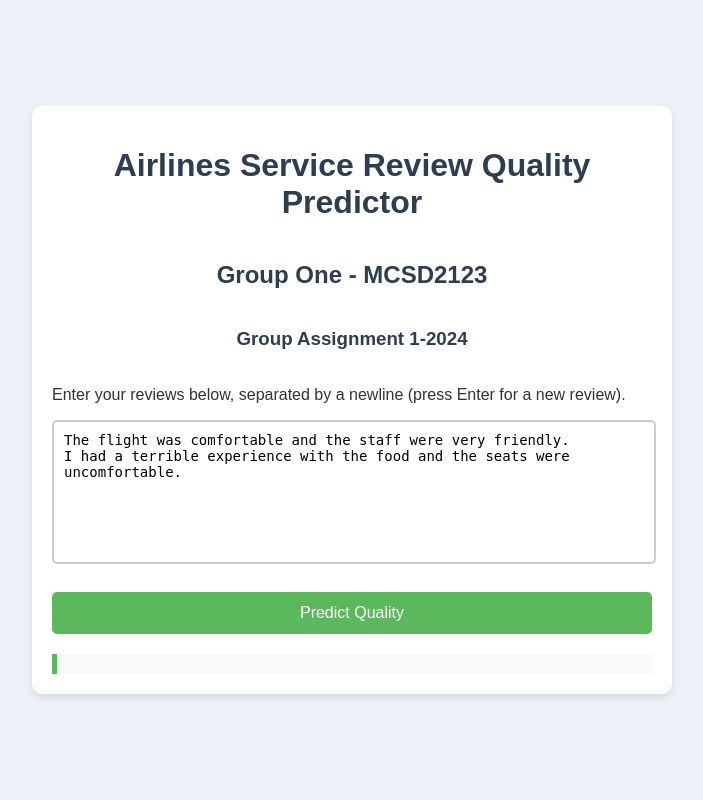
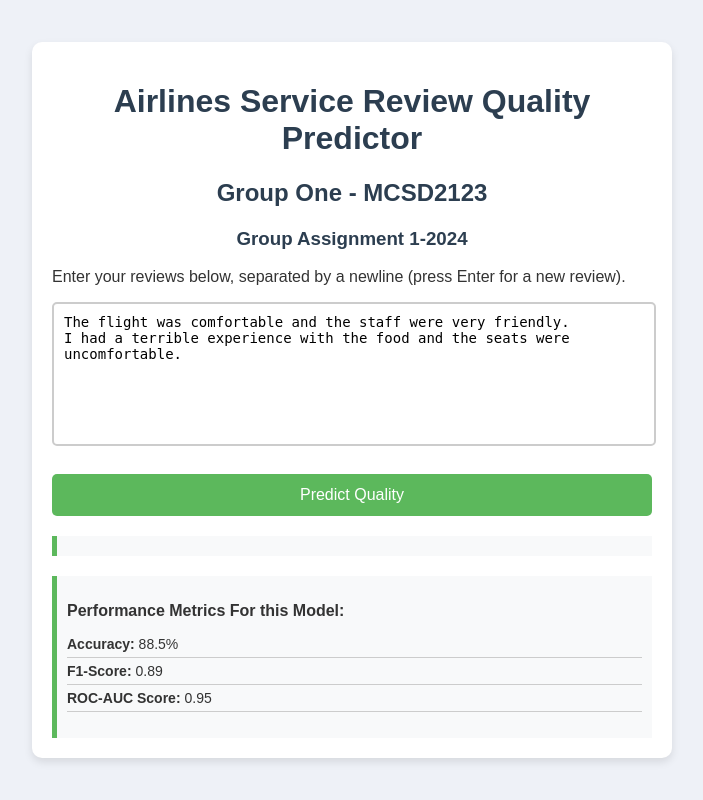
Before and after one commit to aksamlwanga/datasets, a Flask app: page / in a window 1280 px wide. Shown: the whole page, without its empty margins (288-991 px from the left). Run offline with Flask 3, Linux system fonts and the light colour scheme; parts of the project's set-up code (start-up, migrations or seed data) failed here and were passed over.

Commit message:
version 1.0

```diff
--- a/static/css/style.css
+++ b/static/css/style.css
@@ -1,3 +1,5 @@
+@import url('https://cdnjs.cloudflare.com/ajax/libs/animate.css/4.1.1/animate.min.css');
+
 body {
     font-family: 'Nunito', sans-serif;
     background-color: #eef1f7;
@@ -23,20 +25,11 @@ body {
     align-items: stretch;
 }
 
-h1 {
+.animated-title {
     color: #2c3e50;
     text-align: center;
-    margin-bottom: 20px;
-}
-h2 {
-    color: #2c3e50;
-    text-align: center;
-    margin-bottom: 20px;
-}
-h3 {
-    color: #2c3e50;
-    text-align: center;
-    margin-bottom: 20px;
+    margin-bottom: 2px;
+    animation-duration: 1s;
 }
 
 textarea {
@@ -91,6 +84,32 @@ button:hover {
     padding-bottom: 5px;
 }
 
+.model-details {
+    margin-top: 20px;
+    padding: 10px;
+    background-color: #f8f9fa;
+    border-left: 5px solid #5cb85c;
+}
+
+.model-details p {
+    font-size: 16px;
+    font-weight: bold;
+    margin-bottom: 10px;
+}
+
+.model-details ul {
+    list-style-type: none;
+    padding: 0;
+}
+
+.model-details ul li {
+    font-size: 14px;
+    margin: 5px 0;
+    padding: 0;
+    border-bottom: 1px solid #ccc;
+    padding-bottom: 5px;
+}
+
 @keyframes fadeIn {
     from {
         opacity: 0;
@@ -101,6 +120,7 @@ button:hover {
         transform: translateY(0);
     }
 }
+
 .spinner {
     border: 4px solid rgba(0, 0, 0, 0.1);
     border-top: 4px solid #5cb85c;
--- a/templates/index.html
+++ b/templates/index.html
@@ -10,14 +10,12 @@
     <script>
         var API_URL = "{{ api_url }}";
     </script>
-
 </head>
 <body>
     <div class="container">
-        <h1>Airlines Service Review Quality Predictor</h1>
-        <h2>Group One - MCSD2123 </h2>
-        <h3>Group Assignment 1-2024 </h3>
-
+        <h1 class="animated-title animate__animated animate__fadeInDown">Airlines Service Review Quality Predictor</h1>
+        <h2 class="animated-title animate__animated animate__fadeInUp">Group One - MCSD2123</h2>
+        <h3 class="animated-title animate__animated animate__fadeInLeft">Group Assignment 1-2024</h3>
         <p>Enter your reviews below, separated by a newline (press Enter for a new review).</p>
         <textarea id="reviewInput" placeholder="Enter reviews here...">
 The flight was comfortable and the staff were very friendly.
@@ -25,6 +23,14 @@ I had a terrible experience with the food and the seats were uncomfortable.
         </textarea><br>
         <button onclick="sendReview()">Predict Quality</button>
         <div class="output" id="predictionResult"></div>
+        <div class="model-details">
+            <p>Performance Metrics For this Model:</p>
+            <ul>
+                <li><strong>Accuracy:</strong> 88.5%</li>
+                <li><strong>F1-Score:</strong> 0.89</li>
+                <li><strong>ROC-AUC Score:</strong> 0.95</li>
+            </ul>
+        </div>
     </div>
 </body>
 </html>
```
Also changed, not shown: 1 other file.
